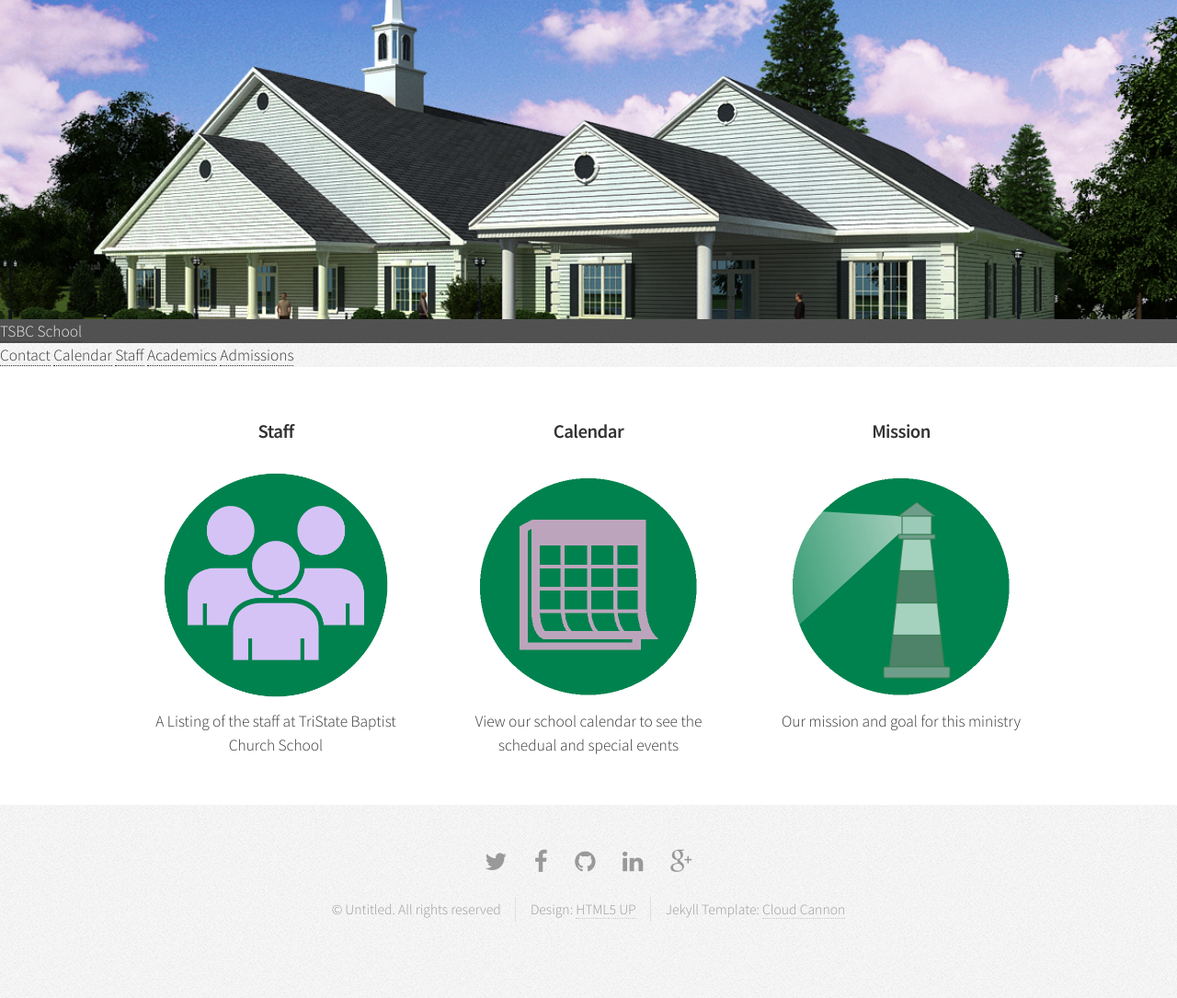
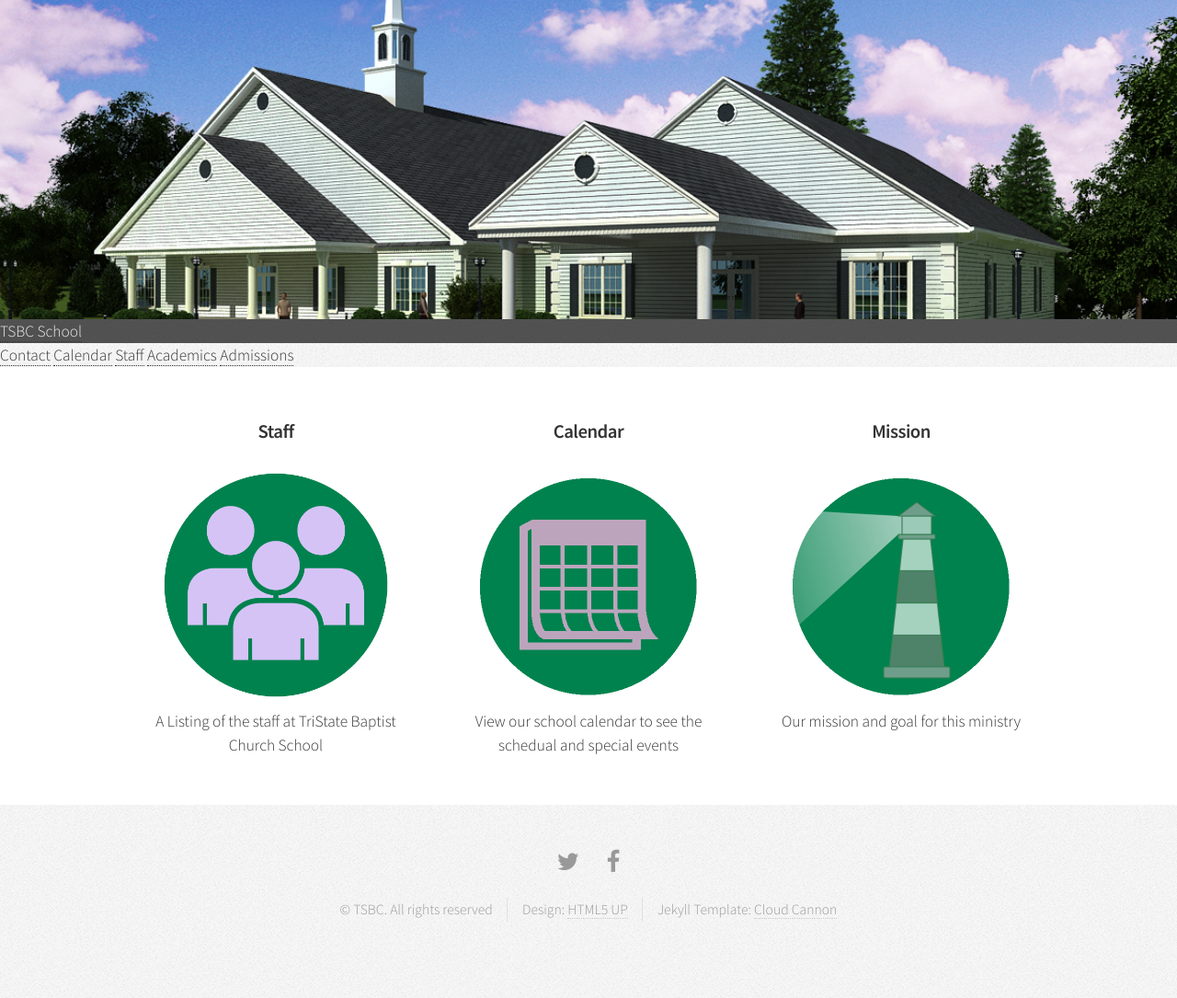
Before and after one commit to Tri-StateBaptist/school-website, a Jekyll site: the page built from index.html, in a window 1280 px wide. Shown: the whole page at 92% size. Built offline with Jekyll 4.4.1, drawn with Linux system fonts in a browser that asks for light colours; the list of posts is cut into pages by our own code.

Commit message:
Cleanup the footer

```diff
--- a/_includes/footer.html
+++ b/_includes/footer.html
@@ -5,15 +5,12 @@
 					<ul class="icons">
 						<li><a href="#" class="icon fa-twitter"><span class="label">Twitter</span></a></li>
 						<li><a href="#" class="icon fa-facebook"><span class="label">Facebook</span></a></li>
-						<li><a href="#" class="icon fa-github"><span class="label">GitHub</span></a></li>
-						<li><a href="#" class="icon fa-linkedin"><span class="label">LinkedIn</span></a></li>
-						<li><a href="#" class="icon fa-google-plus"><span class="label">Google+</span></a></li>
 					</ul>
 
 				<!-- Copyright -->
 					<div class="copyright">
 						<ul class="menu">
-							<li>&copy; Untitled. All rights reserved</li><li>Design: <a href="http://html5up.net">HTML5 UP</a></li><li> Jekyll Template: <a href="http://cloudcannon.com">Cloud Cannon</a></li>
+							<li>&copy; TSBC. All rights reserved</li><li>Design: <a href="http://html5up.net">HTML5 UP</a></li><li> Jekyll Template: <a href="http://cloudcannon.com">Cloud Cannon</a></li>
 						</ul>
 					</div>
 
```
